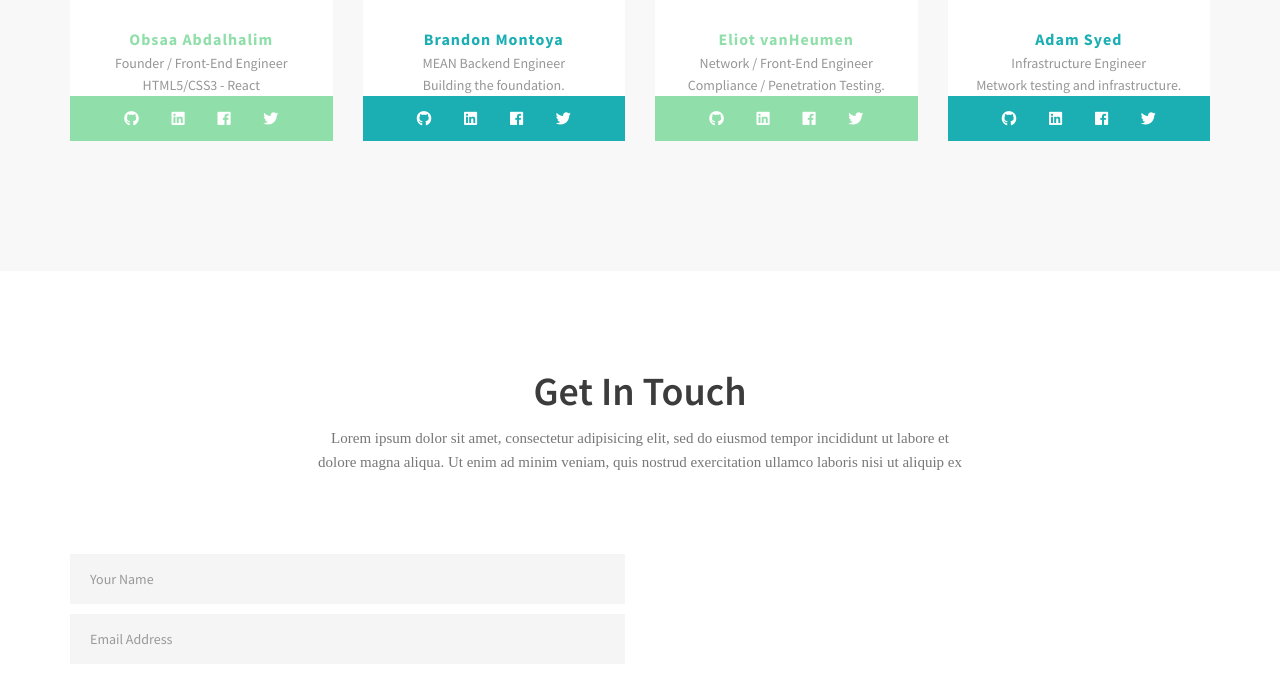
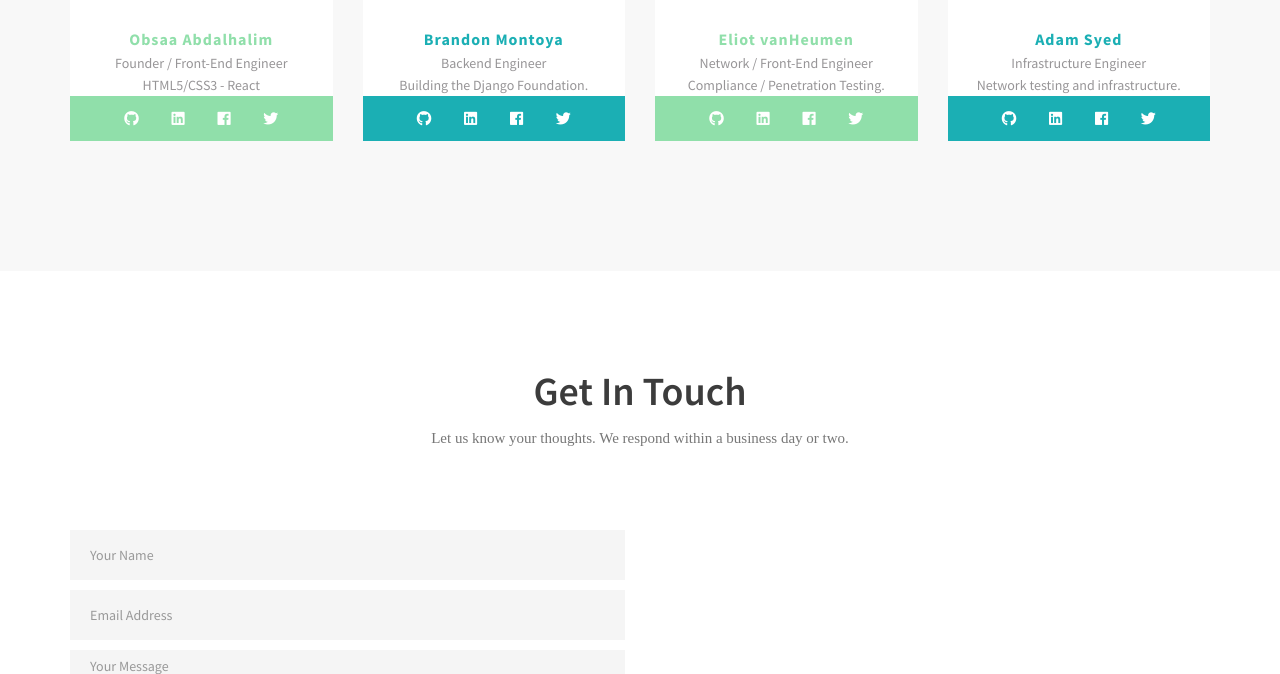
Before and after one commit to suedadam/kafali, a plain HTML site: page index.html in a window 1280 px wide. Shown: the part 2938-3612 px from the top of the page. Drawn offline with nearby package versions, Linux system fonts and the light colour scheme; files whose address does not match are found by name; a web font is replaced by a local one.

Commit message:
presentation of information

```diff
--- a/index.html
+++ b/index.html
@@ -166,8 +166,8 @@
                         	</div>
                             <p>We were interested in solving the biggest problems facing the unbanked population of the world starting with African economies that are losing on average almost as much money as all the aid given to sub-saharan Africa. It is more than feasible to send money at 1/16th the current market rate. Please join us in making this a reality, what we currently take for granted when we use venmo/square/cash/wepay or paypal. We hope we act as a market correcting force in the remittance sector so it drops prices by giving a  competitive marketplace for the sender to choose the <b>cheapest</b> provider of exchange services day.</p>
                             <p></p>
+							<p><i>Developer/Founder of Kafali</i></p>
                             <p>-<b>Obsaa Abdalhalim</b></p>
-							<p><i>Developer/Founder</i> - Kafali</p>
                         </div>
                     </div>
                     <div class="col-md-5 col-sm-12 wow fadeInLeft" data-wow-delay="0.3s">
@@ -260,7 +260,7 @@
 					</div>
 					<div class="col-md-12 section2">
 					  <p>Brandon Montoya</p>
-					  <span>MEAN Backend Engineer <br>Building the foundation.</span>
+					  <span>Backend Engineer <br>Building the Django Foundation.</span>
 					</div>
 					<div class="col-md-12 section3">
 					  <a href="https://github.com/relucin" target="_blank"><i class="fab fa-github"></i></a>
@@ -294,7 +294,7 @@
 					</div>
 					<div class="col-md-12 section2">
 					  <p>Adam Syed</p>
-					  <span>Infrastructure Engineer <br>Metwork testing and infrastructure.</span>
+					  <span>Infrastructure Engineer <br>Network testing and infrastructure.</span>
 					</div>
 					<div class="col-md-12 section3">
 					  <i class="fab fa-github"></i>
@@ -318,7 +318,7 @@
                         <div class="block">
                             <div class="heading wow fadeInUp">
                                 <h2>Get In Touch</h2>
-                                <p>Lorem ipsum dolor sit amet, consectetur adipisicing elit, sed do eiusmod tempor incididunt ut labore et <br> dolore magna aliqua. Ut enim ad minim veniam, quis nostrud exercitation ullamco laboris nisi ut aliquip ex</p>
+                                <p>Let us know your thoughts. We respond within a business day or two.</p>
                             </div>
                         </div>
                     </div>
```
